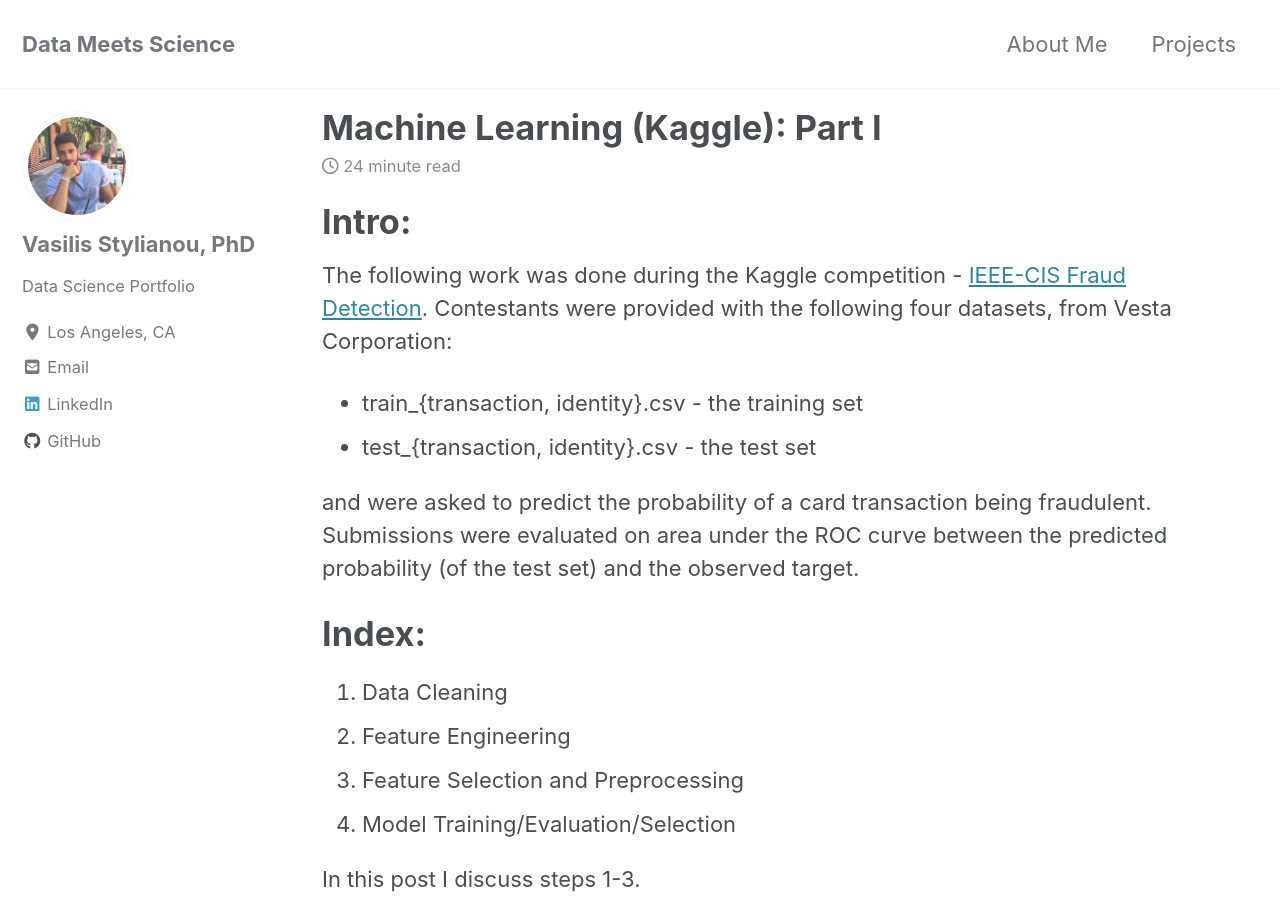
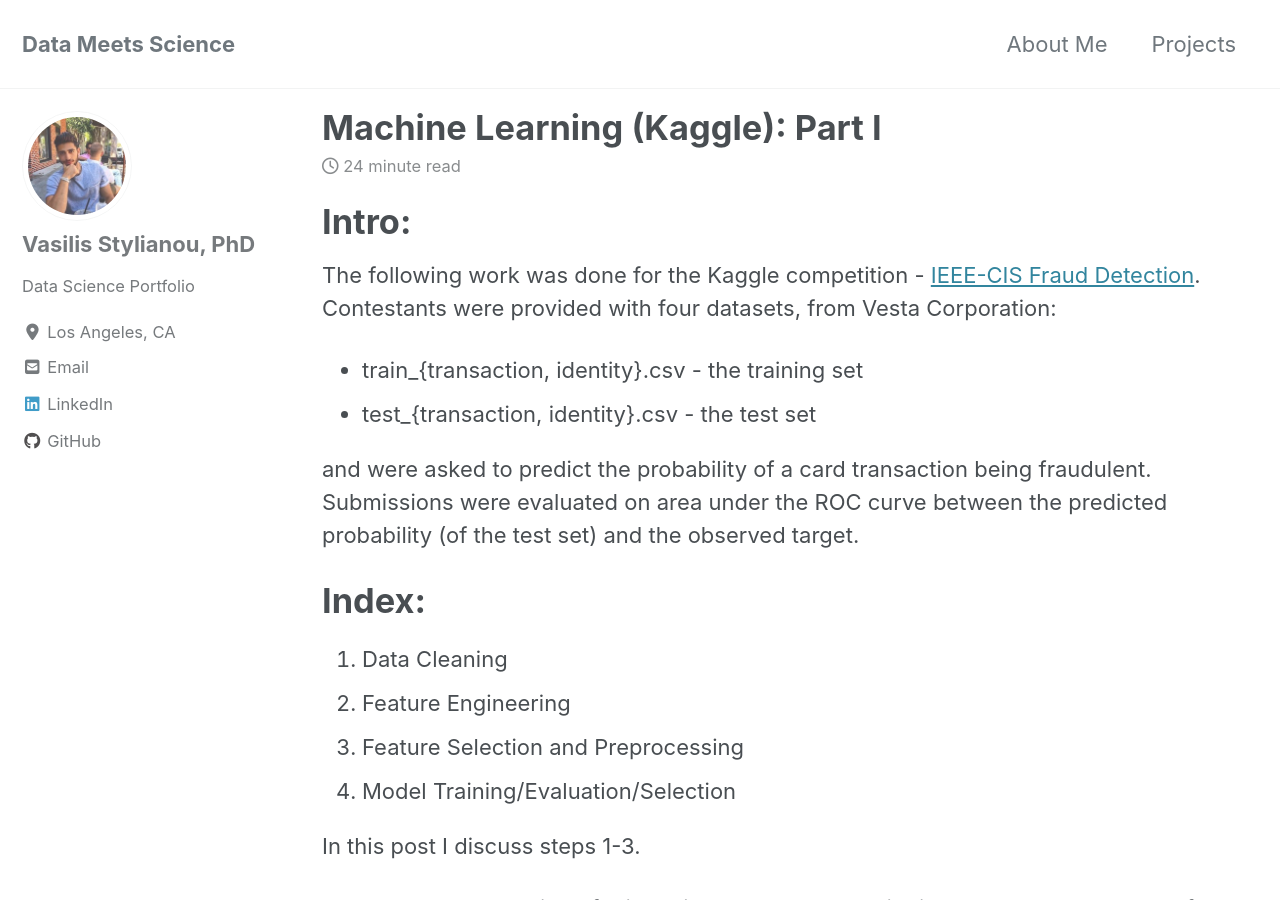
Before and after one commit to vasilis-stylianou/vasilis-stylianou.github.io, a Jekyll site: the page built from _posts/2019-09-20-ML_Kaggle_Part1.md, in a window 1280 px wide and 900 px high. Built offline with Jekyll 4.4.1, drawn with Linux system fonts in a browser that asks for light colours; cached includes are drawn as plain includes; nearby versions of some CDN libraries.

Commit message:
Update 2019-09-20-ML_Kaggle_Part1.md

```diff
--- a/_posts/2019-09-20-ML_Kaggle_Part1.md
+++ b/_posts/2019-09-20-ML_Kaggle_Part1.md
@@ -6,7 +6,7 @@
 ---
 
 # Intro:
-The following work was done during the Kaggle competition -  [IEEE-CIS Fraud Detection](https://www.kaggle.com/c/ieee-fraud-detection). Contestants were provided with the following four datasets, from Vesta Corporation:
+The following work was done for the Kaggle competition -  [IEEE-CIS Fraud Detection](https://www.kaggle.com/c/ieee-fraud-detection). Contestants were provided with four datasets, from Vesta Corporation:
 - train_{transaction, identity}.csv - the training set
 - test_{transaction, identity}.csv - the test set
 
```
